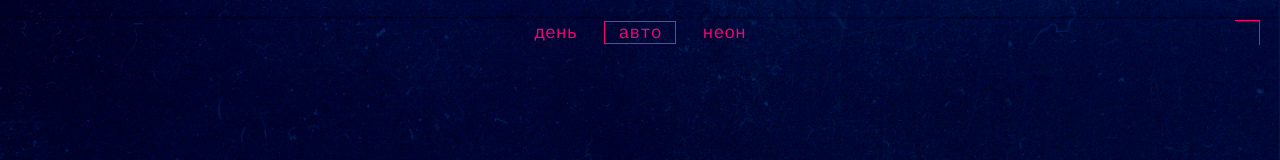
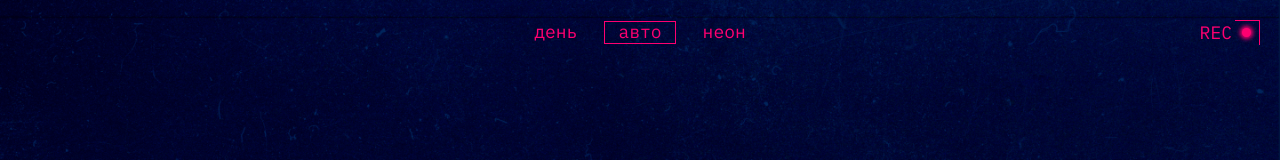
Before and after one commit to Alyona588/slozhno-sosredotochitsya, a plain HTML site: page index.html in a window 1280 px wide. Shown: the top 160 px of the page. Drawn offline with Linux system fonts and the light colour scheme.

Commit message:
fifth commit

```diff
--- a/styles/light.css
+++ b/styles/light.css
@@ -65,4 +65,8 @@
   .decoration_element {
     display: none;
   }
+
+  .theme_dark .decoration_element {
+    display: block;
+  }
 }
```
